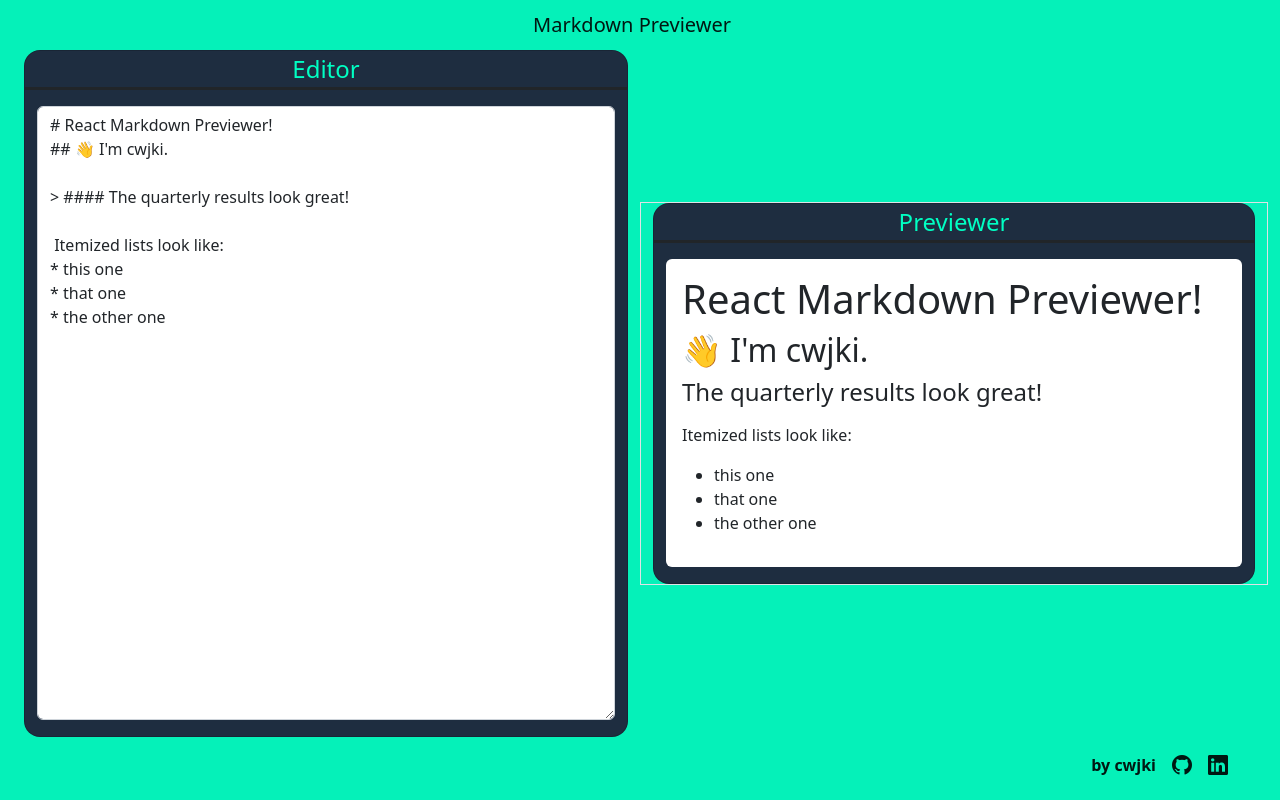
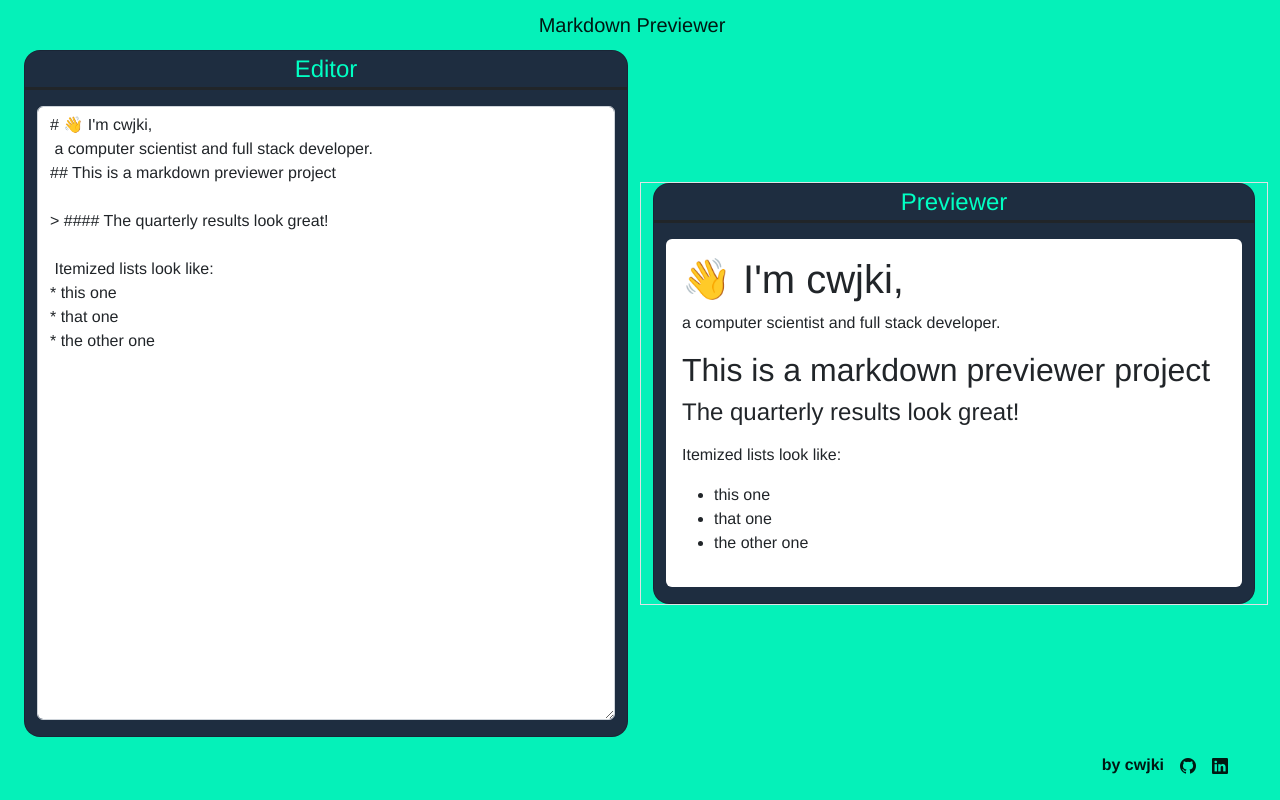
Before and after one commit to cwjki/markdown-previewer, a React (Create React App) app: page / in a window 1280 px wide. Built offline with nearby package versions, Linux system fonts and the light colour scheme.

Commit message:
adding some content

```diff
--- a/src/App.js
+++ b/src/App.js
@@ -1,5 +1,4 @@
 import Previewer from "./components/Previewer";
-import "bootstrap/dist/css/bootstrap.css";
 
 function App() {
   return (
--- a/src/custom.scss
+++ b/src/custom.scss
@@ -3,8 +3,10 @@ $primary: #00ffc3;
 $secondary: #05f1b9;
 $warning: #1e2d40;
 
-
-
+*{
+    font-size: medium;
+    font-family: 'Helvetica', 'Open Sans', 'Helvetica Neue', sans-serif
+}
 
 // Import Bootstrap and its default variables
 @import '~bootstrap/scss/bootstrap.scss';
--- a/src/data/data.js
+++ b/src/data/data.js
@@ -1,6 +1,7 @@
 const initialMsg = "" +
-"# React Markdown Previewer!" +
-"\n## 👋 I'm cwjki." +
+"# 👋 I'm cwjki," +
+"\n a computer scientist and full stack developer." +
+"\n## This is a markdown previewer project " +
 "\n\n> #### The quarterly results look great!" +
 "\n\n Itemized lists look like:\n* this one\n* that one\n* the other one" +
 ""
--- a/src/index.js
+++ b/src/index.js
@@ -1,8 +1,10 @@
 import React from 'react';
 import ReactDOM from 'react-dom/client';
 import App from './App';
+import 'bootstrap-icons/font/bootstrap-icons.css';
+import "bootstrap/dist/css/bootstrap.css";
 import './custom.scss';
-import 'bootstrap-icons/font/bootstrap-icons.css';
+
 
 const root = ReactDOM.createRoot(document.getElementById('root'));
 root.render(
```
